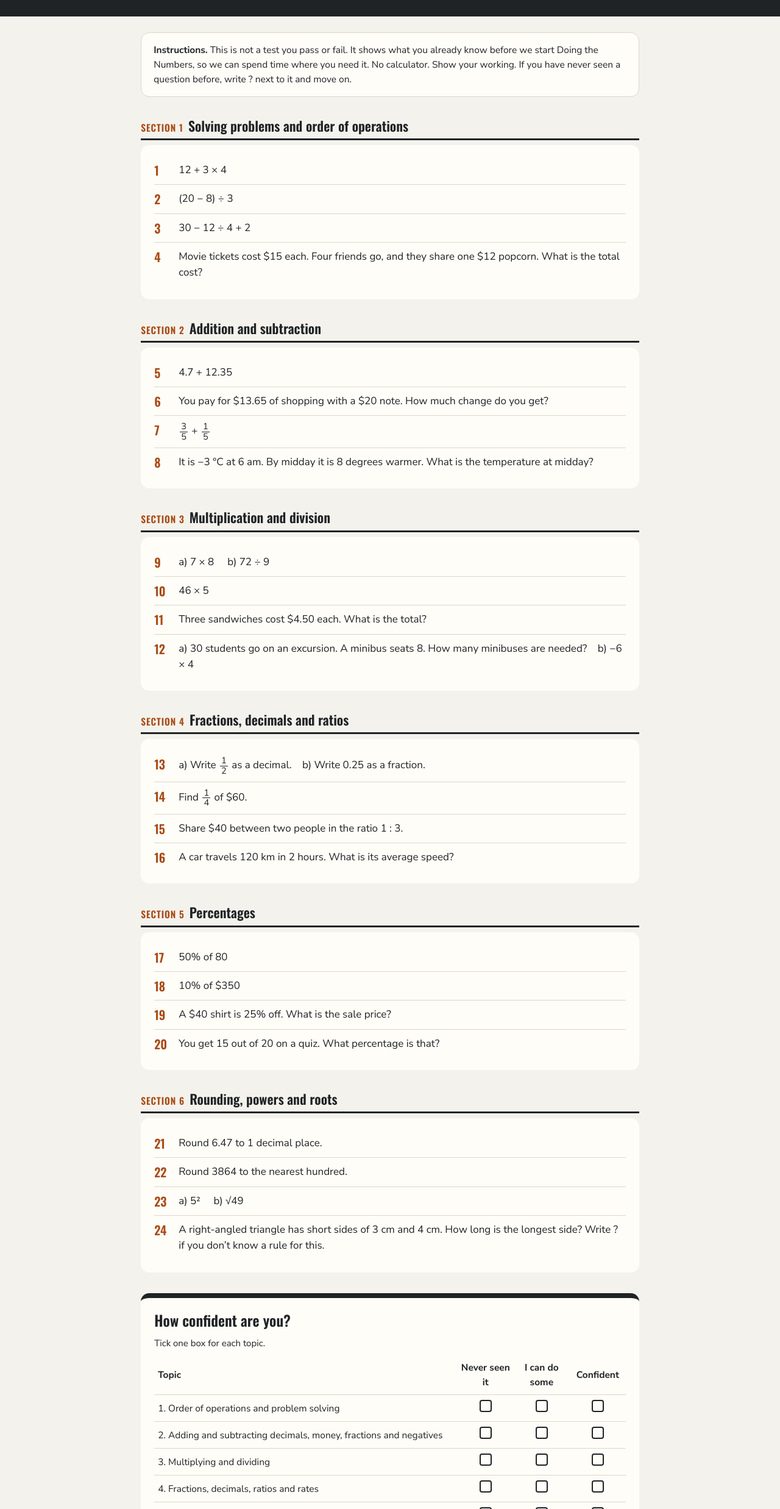
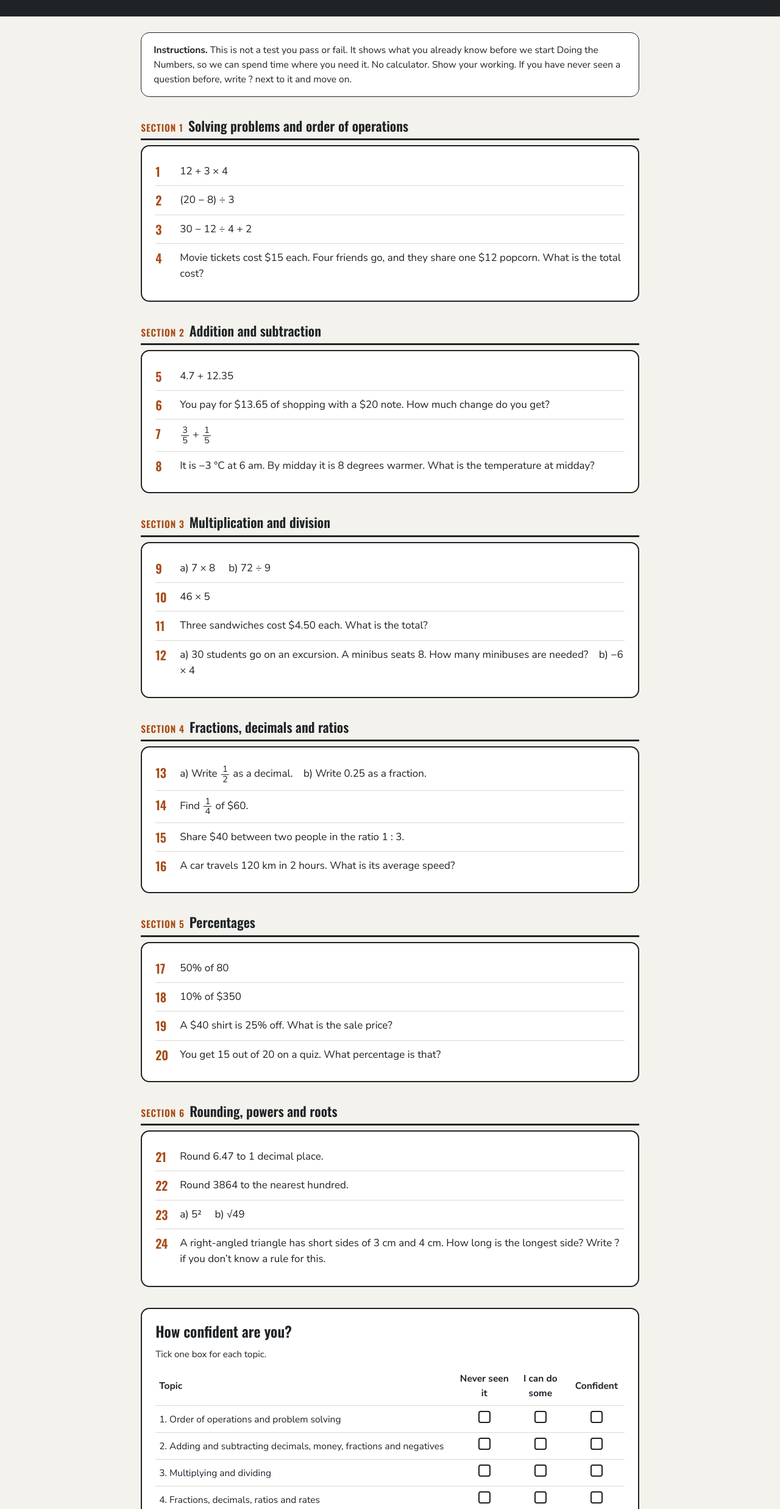
Before and after one commit to MrAmonClasses/MrAmonClasses.github.io, a plain HTML site: page vm-numeracy/chapter-1-diagnostic.html in a window 1280 px wide. Shown: the part 325-2800 px from the top of the page at 61% size. Drawn offline with nearby package versions, Linux system fonts and the light colour scheme.

Commit message:
VM Numeracy: white boxes with black outlines on worksheets
Worked example, your turn, tip and check boxes use a white fill and black outline
instead of cream and coloured accents.

Co-Authored-By: Claude Haiku 5.5 <noreply@anthropic.com>
Claude-Session: https://claude.ai/code/session_01XiKbEN6W5H3SgeD32FHNb5

```diff
--- a/vm-numeracy/chapter-1-diagnostic.html
+++ b/vm-numeracy/chapter-1-diagnostic.html
@@ -25,27 +25,26 @@ h1,h2,h3{font-family:Oswald,'Arial Narrow',sans-serif;font-weight:600;margin:0;t
 .links a.hl{background:var(--y);color:var(--ink)}
 .links a:hover,.links button:hover{filter:brightness(1.15)}
 :focus-visible{outline:3px solid var(--teal);outline-offset:2px}
-.how{background:var(--card);border:1px solid var(--line);border-radius:14px;padding:16px 20px;margin:26px 0 8px;font-size:15.5px}
+.how{background:#fff;border:1.5px solid #1f2326;border-radius:14px;padding:16px 20px;margin:26px 0 8px;font-size:15.5px}
 .how ol{margin:6px 0 0;padding-left:22px}
 .part{margin:34px 0 0}
 .phead{display:flex;align-items:baseline;gap:12px;flex-wrap:wrap;border-bottom:3px solid var(--ink);padding-bottom:6px;margin-bottom:14px}
 .pl{font:600 15px Oswald,sans-serif;letter-spacing:.08em;text-transform:uppercase;background:var(--ink);color:var(--y);padding:3px 10px;border-radius:6px}
 .phead h2{font-size:26px;line-height:1.15;flex:1}
 .phead a{font-size:14px;font-weight:700;color:var(--teal)}
-.we,.yt{background:var(--card);border-radius:14px;padding:18px 22px 20px;margin-bottom:14px}
-.we{border-top:8px solid var(--teal)} .yt{border-top:8px solid var(--y)}
+.we,.yt{background:#fff;border:2px solid #1f2326;border-radius:14px;padding:18px 22px 20px;margin-bottom:14px}
 .tag{font:600 16px Oswald,sans-serif;letter-spacing:.06em;text-transform:uppercase;margin:0 0 6px}
-.we .tag{color:var(--teal)} .yt .tag{color:var(--rust)}
+.we .tag,.yt .tag{color:#1f2326}
 .we .q{font-weight:800;font-size:18px;margin:0 0 10px}
 .steps{margin:0;padding-left:24px;color:var(--soft)}
 .steps li{margin:4px 0}
-.ans{font-weight:800;color:var(--teal);font-size:18px;border-top:2px solid var(--line);padding-top:8px;margin:10px 0 0}
+.ans{font-weight:800;color:#1f2326;font-size:18px;border-top:2px solid var(--line);padding-top:8px;margin:10px 0 0}
 .ctrl{display:flex;gap:10px;margin-top:12px;flex-wrap:wrap}
 .ctrl button{min-height:44px;padding:0 16px;border-radius:10px;border:2px solid var(--teal);background:#fff;color:var(--teal);font:800 15px 'Nunito Sans',sans-serif;cursor:pointer}
 .ctrl button.main{background:var(--teal);color:#fff}
 .js .steps li.hid,.js .ans.hid{display:none}
 .no-js-note{display:none}
-.tip{font-size:15px;color:var(--soft);background:#fff6d6;border-left:6px solid var(--y);border-radius:8px;padding:8px 14px;margin:0 0 14px}
+.tip{font-size:15px;color:#1f2326;background:#fff;border:1.5px solid #1f2326;border-radius:8px;padding:8px 14px;margin:0 0 14px}
 .qq{display:grid;grid-template-columns:34px 1fr;gap:0 6px;padding:10px 0;border-top:1px solid var(--line)}
 .qq:first-of-type{border-top:0}
 .qn{font:600 20px Oswald,sans-serif;color:var(--rust);line-height:1.3}
@@ -60,7 +59,7 @@ table.fill th,table.fill td{border:1.5px solid #b9b3a6;padding:6px 10px;text-ali
 table.fill th{background:#efebe2;font-weight:800}
 .fr{display:inline-flex;flex-direction:column;vertical-align:middle;text-align:center;line-height:1.05;font-size:.86em;margin:0 2px}
 .fr span:first-child{border-bottom:1.5px solid currentColor;padding:0 2px}
-.reflect{margin:34px 0 10px;background:var(--card);border-radius:14px;padding:18px 22px;border-top:8px solid var(--ink)}
+.reflect{margin:34px 0 10px;background:#fff;border:2px solid #1f2326;border-radius:14px;padding:18px 22px}
 .reflect h2{font-size:24px;margin-bottom:8px}
 .reflect table{border-collapse:collapse;width:100%;font-size:15.5px}
 .reflect th,.reflect td{border-bottom:1px solid var(--line);padding:8px 6px;text-align:left}
@@ -125,37 +124,37 @@ footer{padding:26px 0 40px;font-size:14px;color:var(--soft)}
 <div class="printonly nameline"><b>Name</b><span></span><b>Date</b><span style="flex:.5"></span></div>
 </div></header>
 <main class="wrap"><section class="how instr"><b>Instructions.</b> This is not a test you pass or fail. It shows what you already know before we start Doing the Numbers, so we can spend time where you need it. No calculator. Show your working. If you have never seen a question before, write ? next to it and move on.</section>
-<h2 class="sec-h"><span>Section 1</span>Solving problems and order of operations</h2><div class="yt" style="border-top-width:0">
+<h2 class="sec-h"><span>Section 1</span>Solving problems and order of operations</h2><div class="yt">
 <div class="qq"><span class="qn">1</span><div><p>12 + 3 × 4</p><div class="sp" style="--l:1"></div></div></div>
 <div class="qq"><span class="qn">2</span><div><p>(20 − 8) ÷ 3</p><div class="sp" style="--l:1"></div></div></div>
 <div class="qq"><span class="qn">3</span><div><p>30 − 12 ÷ 4 + 2</p><div class="sp" style="--l:1"></div></div></div>
 <div class="qq"><span class="qn">4</span><div><p>Movie tickets cost $15 each. Four friends go, and they share one $12 popcorn. What is the total cost?</p><div class="sp" style="--l:3"></div></div></div>
 </div>
-<h2 class="sec-h"><span>Section 2</span>Addition and subtraction</h2><div class="yt" style="border-top-width:0">
+<h2 class="sec-h"><span>Section 2</span>Addition and subtraction</h2><div class="yt">
 <div class="qq"><span class="qn">5</span><div><p>4.7 + 12.35</p><div class="sp" style="--l:1"></div></div></div>
 <div class="qq"><span class="qn">6</span><div><p>You pay for $13.65 of shopping with a $20 note. How much change do you get?</p><div class="sp" style="--l:2"></div></div></div>
 <div class="qq"><span class="qn">7</span><div><p><span class="fr"><span>3</span><span>5</span></span> + <span class="fr"><span>1</span><span>5</span></span></p><div class="sp" style="--l:1"></div></div></div>
 <div class="qq"><span class="qn">8</span><div><p>It is −3 °C at 6 am. By midday it is 8 degrees warmer. What is the temperature at midday?</p><div class="sp" style="--l:2"></div></div></div>
 </div>
-<h2 class="sec-h"><span>Section 3</span>Multiplication and division</h2><div class="yt" style="border-top-width:0">
+<h2 class="sec-h"><span>Section 3</span>Multiplication and division</h2><div class="yt">
 <div class="qq"><span class="qn">9</span><div><p>a) 7 × 8 &nbsp;&nbsp;&nbsp; b) 72 ÷ 9</p><div class="sp" style="--l:1"></div></div></div>
 <div class="qq"><span class="qn">10</span><div><p>46 × 5</p><div class="sp" style="--l:1"></div></div></div>
 <div class="qq"><span class="qn">11</span><div><p>Three sandwiches cost $4.50 each. What is the total?</p><div class="sp" style="--l:2"></div></div></div>
 <div class="qq"><span class="qn">12</span><div><p>a) 30 students go on an excursion. A minibus seats 8. How many minibuses are needed? &nbsp;&nbsp; b) −6 × 4</p><div class="sp" style="--l:3"></div></div></div>
 </div>
-<h2 class="sec-h"><span>Section 4</span>Fractions, decimals and ratios</h2><div class="yt" style="border-top-width:0">
+<h2 class="sec-h"><span>Section 4</span>Fractions, decimals and ratios</h2><div class="yt">
 <div class="qq"><span class="qn">13</span><div><p>a) Write <span class="fr"><span>1</span><span>2</span></span> as a decimal. &nbsp;&nbsp; b) Write 0.25 as a fraction.</p><div class="sp" style="--l:1"></div></div></div>
 <div class="qq"><span class="qn">14</span><div><p>Find <span class="fr"><span>1</span><span>4</span></span> of $60.</p><div class="sp" style="--l:1"></div></div></div>
 <div class="qq"><span class="qn">15</span><div><p>Share $40 between two people in the ratio 1 : 3.</p><div class="sp" style="--l:2"></div></div></div>
 <div class="qq"><span class="qn">16</span><div><p>A car travels 120 km in 2 hours. What is its average speed?</p><div class="sp" style="--l:2"></div></div></div>
 </div>
-<h2 class="sec-h"><span>Section 5</span>Percentages</h2><div class="yt" style="border-top-width:0">
+<h2 class="sec-h"><span>Section 5</span>Percentages</h2><div class="yt">
 <div class="qq"><span class="qn">17</span><div><p>50% of 80</p><div class="sp" style="--l:1"></div></div></div>
 <div class="qq"><span class="qn">18</span><div><p>10% of $350</p><div class="sp" style="--l:1"></div></div></div>
 <div class="qq"><span class="qn">19</span><div><p>A $40 shirt is 25% off. What is the sale price?</p><div class="sp" style="--l:2"></div></div></div>
 <div class="qq"><span class="qn">20</span><div><p>You get 15 out of 20 on a quiz. What percentage is that?</p><div class="sp" style="--l:2"></div></div></div>
 </div>
-<h2 class="sec-h"><span>Section 6</span>Rounding, powers and roots</h2><div class="yt" style="border-top-width:0">
+<h2 class="sec-h"><span>Section 6</span>Rounding, powers and roots</h2><div class="yt">
 <div class="qq"><span class="qn">21</span><div><p>Round 6.47 to 1 decimal place.</p><div class="sp" style="--l:1"></div></div></div>
 <div class="qq"><span class="qn">22</span><div><p>Round 3864 to the nearest hundred.</p><div class="sp" style="--l:1"></div></div></div>
 <div class="qq"><span class="qn">23</span><div><p>a) 5² &nbsp;&nbsp;&nbsp; b) √49</p><div class="sp" style="--l:1"></div></div></div>
```
Also changed, not shown: vm-numeracy/chapter-1-worksheet-1.html (+6 -7 lines), vm-numeracy/chapter-1-worksheet-2.html (+6 -7 lines), vm-numeracy/chapter-1-worksheet-3.html (+6 -7 lines), vm-numeracy/chapter-1-worksheet-4.html (+6 -7 lines), vm-numeracy/chapter-1-worksheet-5.html (+6 -7 lines), vm-numeracy/chapter-1-worksheet-6.html (+6 -7 lines), vm-numeracy/teacher-key-ch1-k7q2xw.html (+6 -7 lines), 8 other files.
